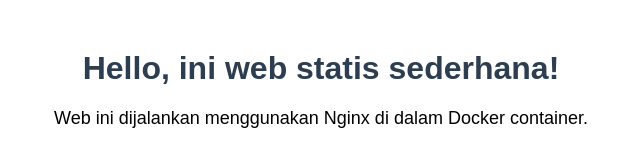
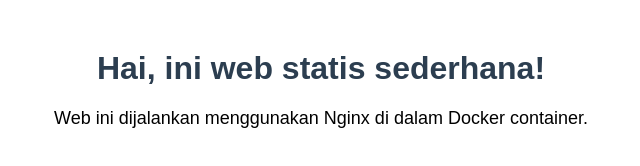
Before and after one commit to callmevan1120/uts-devops, a plain HTML site: page index.html in a window 1280 px wide. Shown: the whole page, without its empty margins (319-959 px from the left). Drawn offline with Linux system fonts and the light colour scheme.

Commit message:
Hai, ini web statis sederhana!

```diff
--- a/index.html
+++ b/index.html
@@ -19,7 +19,7 @@
     </style>
   </head>
   <body>
-    <h1>Hello, ini web statis sederhana!</h1>
+    <h1>Hai, ini web statis sederhana!</h1>
     <p>Web ini dijalankan menggunakan Nginx di dalam Docker container.</p>
   </body>
 </html>
```
